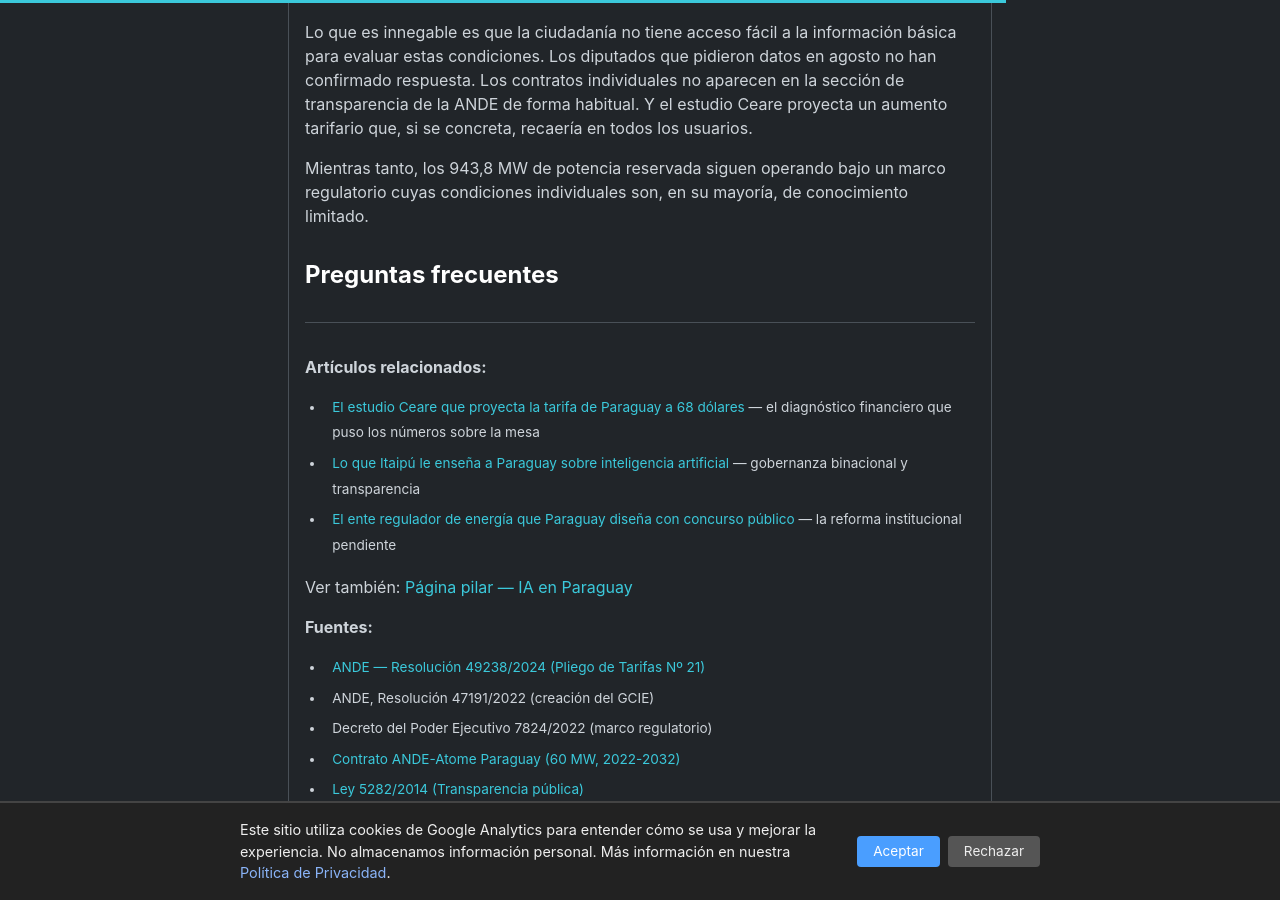
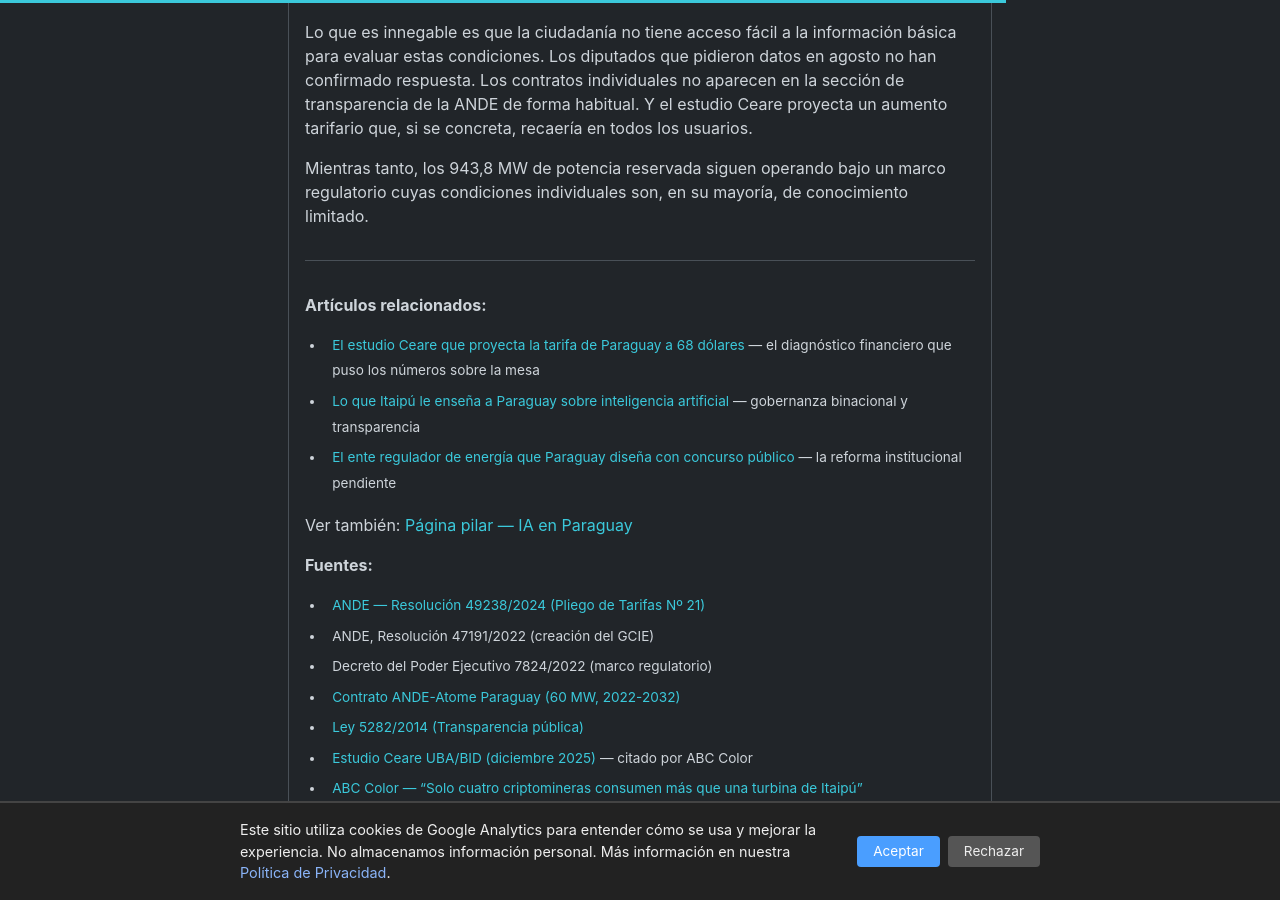
Before and after one commit to miravosqueinteresante/muchotexto.net, a Jekyll site: the page built from _posts/2026-09-16-los-contratos-secretos-de-ande.md, in a window 1280 px wide and 900 px high, scrolled down 4222 px. Built offline with Jekyll 4.4.1, drawn with Linux system fonts in a browser that asks for light colours.

Commit message:
Remove visible FAQ heading — JSON-LD only for search engines

```diff
--- a/_posts/2026-09-16-los-contratos-secretos-de-ande.md
+++ b/_posts/2026-09-16-los-contratos-secretos-de-ande.md
@@ -90,8 +90,6 @@
 
 Mientras tanto, los 943,8 MW de potencia reservada siguen operando bajo un marco regulatorio cuyas condiciones individuales son, en su mayoría, de conocimiento limitado.
 
-## Preguntas frecuentes
-
 <script type="application/ld+json">
 {
   "@context": "https://schema.org",
```
